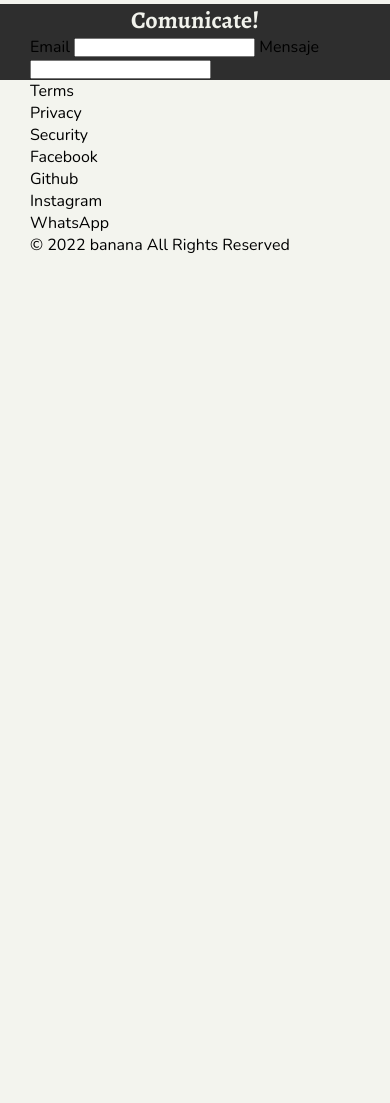
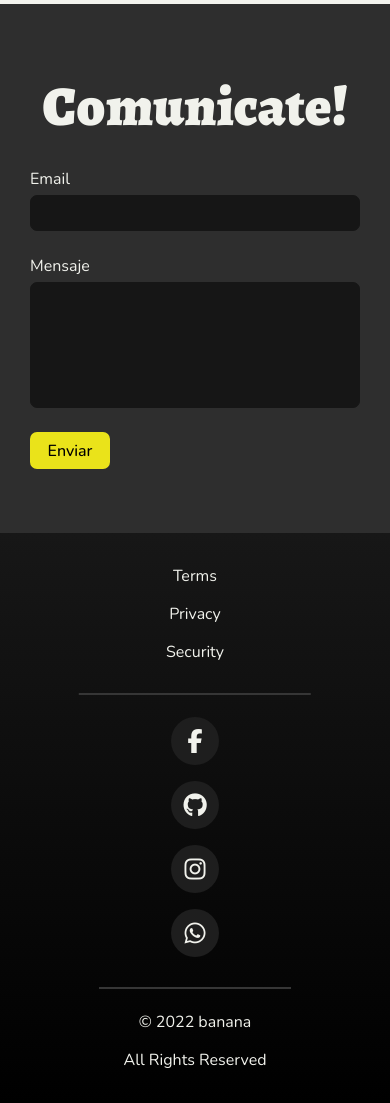
Before and after one commit to aladdinjoy233/Pagina-Final, a plain HTML site: page index.html in a window 390 px wide. Shown: the part 3239-4342 px from the top of the page. Before the commit the page ends 3495 px from the top, so only its background shows below. Drawn offline with nearby package versions, Linux system fonts and the light colour scheme.

Commit message:
Add contact form and and footer section.
Add last two sections and improve the responsiveness of some other parts.

```diff
--- a/assets/css/style.css
+++ b/assets/css/style.css
@@ -62,7 +62,9 @@
   background: #555;
 }
 
-*, *::before, *::after {
+*,
+*::before,
+*::after {
   margin: 0;
   padding: 0;
   box-sizing: border-box;
@@ -74,7 +76,8 @@ body {
   overflow-x: hidden;
 }
 
-h1, h2 {
+h1,
+h2 {
   font-family: var(--ff-serif);
 }
 
@@ -101,7 +104,7 @@ a {
 }
 
 /* Helper Classes */
-.container{
+.container {
   max-width: 72.5rem;
   margin-left: auto;
   margin-right: auto;
@@ -188,7 +191,7 @@ nav {
   align-items: center;
   justify-content: center;
   /* background-color: var(--c-text-white); */
-  background-color: rgba(255,255,255,0.75);
+  background-color: rgba(255, 255, 255, 0.75);
   backdrop-filter: blur(1rem);
   gap: 5rem;
   clip-path: circle(0% at 91.5% 7.5%);
@@ -327,7 +330,7 @@ main .laptop-img {
 }
 
 main .laptop-img img {
-  filter: drop-shadow(8px 11px 15px rgba(0,0,0,0.25));
+  filter: drop-shadow(8px 11px 15px rgba(0, 0, 0, 0.25));
 }
 
 main .laptop-img::before {
@@ -350,14 +353,14 @@ main .desc {
   margin-bottom: 4rem;
 }
 
-main .desc h2{
+main .desc h2 {
   font-weight: var(--fw-bold);
   font-size: 1.5rem;
   margin-bottom: -2rem;
   line-height: initial;
 }
 
-main .desc h1{
+main .desc h1 {
   font-size: 5rem;
   color: var(--c-yellow);
 }
@@ -388,7 +391,7 @@ main .desc .btn-group .outline-btn {
 .fridge-section .fridge-img img,
 .phone-section .phone-img img,
 .game-section .game-img img {
-  filter: drop-shadow(-6px 29px 35px rgba(0,0,0,0.25));
+  filter: drop-shadow(-6px 29px 35px rgba(0, 0, 0, 0.25));
 }
 
 .fridge-section {
@@ -485,11 +488,142 @@ main .desc .btn-group .outline-btn {
   background-color: #2E2E2E;
 }
 
+.contact-section .container {
+  display: flex;
+  flex-direction: column;
+  align-items: center;
+
+  padding-top: 4rem;
+  padding-bottom: 4rem;
+}
+
 .contact-section h2 {
   color: var(--c-text-light);
   text-align: center;
+  font-size: 3.5rem;
+  font-weight: var(--fw-black);
+  margin-bottom: 1.5rem;
 }
 
+.contact-section form {
+  width: 100%;
+  max-width: 25rem;
+  display: flex;
+  flex-direction: column;
+  align-items: flex-start;
+}
+
+.contact-section form label {
+  color: var(--c-text-light);
+  margin-bottom: 5px;
+}
+
+.contact-section form #email {
+  margin-bottom: 1.5rem;
+}
+
+.contact-section form input,
+.contact-section form textarea {
+  width: 100%;
+  border: none;
+  outline: none;
+  background-color: #161616;
+  border: 1px solid #161616;
+  color: var(--c-text-light);
+  padding: .5rem;
+  border-radius: 7px;
+  font-family: var(--ff-sans);
+}
+
+.contact-section form input:focus-within,
+.contact-section form textarea:focus-within {
+  border: 1px solid var(--c-yellow);
+}
+
+.contact-section .filled-btn {
+  background-color: var(--c-yellow);
+  color: #000;
+  width: 5rem;
+  padding: .35rem .75rem;
+  font-size: 1rem;
+  font-weight: var(--fw-medium);
+  margin-top: 1.5rem;
+  cursor: pointer;
+  border: 2px solid var(--c-yellow);
+}
+
+.contact-section .filled-btn:hover {
+  background-color: transparent;
+  color: var(--c-text-light);
+}
+
+/* ========== Footer Section ========== */
+footer {
+  background-image: linear-gradient(to bottom, #171717, var(--c-gradient-right));
+}
+
+footer,
+footer .container a {
+  color: var(--c-text-light);
+  transition: 150ms ease;
+}
+
+footer .container {
+  display: flex;
+  flex-direction: column;
+  align-items: center;
+  padding-top: 2rem;
+  padding-bottom: 2rem;
+}
+
+footer .container ul {
+  display: flex;
+  flex-direction: column;
+  align-items: center;
+
+  position: relative;
+
+  margin-bottom: 3.375rem;
+  gap: 1rem;
+}
+
+footer .container ul::after {
+  content: "";
+  position: absolute;
+  bottom: -2rem;
+  left: 50%;
+  transform: translateX(-50%);
+  width: 400%;
+  height: 2px;
+  background-color: #363636;
+}
+
+footer .rights-group {
+  display: flex;
+  flex-direction: column;
+  align-items: center;
+  gap: 1rem;
+}
+
+footer .footer-other-links a:hover {
+  color: var(--c-yellow);
+}
+
+footer .footer-social-links a {
+  display: flex;
+  align-items: center;
+  justify-content: center;
+  width: 2em;
+  height: 2em;
+  background-color: #1E1E1E;
+  border-radius: 50%;
+  font-size: 1.5rem;
+}
+
+footer .footer-social-links a:hover {
+  background-color: #383838;
+  color: var(--c-yellow);
+}
 
 /* ========== Media Queries ========== */
 /* == Small Laptop / Tablet == */
@@ -762,6 +896,7 @@ main .desc .btn-group .outline-btn {
     left: 16rem;
   }
 }
+
 /* X -Diagonal */
 @media (min-width: 162.5rem) {
   .page-content::before {
@@ -772,6 +907,7 @@ main .desc .btn-group .outline-btn {
 
 /* - Container */
 @media (min-width: 102.5rem) {
+
   /* Helper */
   .container {
     padding: 0;
@@ -779,6 +915,65 @@ main .desc .btn-group .outline-btn {
 }
 
 /* == Small Desktop == */
+/* - Footer */
+@media (min-width: 53.125rem) {
+  footer {
+    background-image: linear-gradient(to bottom right, #171717, var(--c-gradient-right));
+  }
+
+  footer .container {
+    display: grid;
+    justify-content: space-between;
+    grid-template-areas: "terms rights social";
+  }
+
+  footer .container ul {
+    margin-bottom: initial;
+    flex-direction: row;
+  }
+
+  footer .container ul::after {
+    display: none;
+  }
+
+  footer .footer-other-links {
+    grid-area: terms;
+  }
+
+  footer .rights-group {
+    grid-area: rights;
+    flex-direction: row;
+  }
+
+  footer .footer-social-links {
+    grid-area: social;
+  }
+
+  footer .footer-social-links a {
+    font-size: 1rem;
+  }
+
+  footer .footer-social-links a:hover {
+    transform: translateY(-5px);
+  }
+
+  footer .rights-group p:first-child {
+    /* background-color: red; */
+    position: relative;
+  }
+
+  footer .rights-group p:first-child::after {
+    content: "";
+    position: absolute;
+    top: 0;
+    right: -.55rem;
+    width: 2px;
+    height: 100%;
+    background-color: var(--c-text-light);
+    opacity: .50;
+  }
+}
+
 /* - Main Section */
 @media (min-width: 75rem) {
   header {
@@ -802,8 +997,10 @@ main .desc .btn-group .outline-btn {
   }
 }
 
+
 /* == Smaller - Mobile == */
 @media (max-width: 28.125rem) {
+
   .fridge-section .desc h2,
   .phone-section .desc h2,
   .game-section .desc h2,
@@ -816,3 +1013,21 @@ main .desc .btn-group .outline-btn {
     overflow-x: hidden;
   }
 }
+
+@media (max-width: 20rem) {
+
+  .game-section .game-img {
+    width: 15rem;
+    margin-top: -5rem;
+  }
+
+  .contact-section h2 {
+    font-size: 2.5rem;
+  }
+}
+
+@media (max-width: 17rem) {
+  main .desc .btn-group {
+    flex-direction: column;
+  }
+}
--- a/index.html
+++ b/index.html
@@ -6,6 +6,7 @@
   <meta http-equiv="X-UA-Compatible" content="IE=edge">
   <meta name="viewport" content="width=device-width, initial-scale=1.0">
   <link rel="shortcut icon" href="assets/img/favicon.svg">
+  <script src="https://kit.fontawesome.com/a3f5a4bde6.js" crossorigin="anonymous"></script>
   <link rel="stylesheet" href="assets/css/style.css">
   <script src="assets/js/script.js" defer></script>
   <title>banana.</title>
@@ -106,32 +107,39 @@
   </div>
 
   <!-- Contact form -->
-  <section class="contact-section container">
+  <section class="contact-section">
+    <div class="container">
       <h2>Comunicate!</h2>
       <form>
         <label for="email">Email</label>
         <input type="email" id="email" name="email">
         <label for="message">Mensaje</label>
-      <input type="text" id="message" name="message">
+        <textarea type="text" id="message" name="message" rows="6" style="resize: none;"></textarea>
+        <input type="submit" value="Enviar" class="filled-btn">
       </form>
+    </div>
   </section>
 
   <!-- Footer -->
-  <footer class="container">
-    <ul>
+  <footer>
+    <div class="container">
+      <ul class="footer-other-links">
         <li><a href="#">Terms</a></li>
         <li><a href="#">Privacy</a></li>
         <li><a href="#">Security</a></li>
       </ul>
-
-    <ul>
-      <li><a href="#">Facebook</a></li>
-      <li><a href="#">Github</a></li>
-      <li><a href="#">Instagram</a></li>
-      <li><a href="#">WhatsApp</a></li>
+      <ul class="footer-social-links">
+        <li><a href="https://www.facebook.com/" target="_blank"><i class="fa-brands fa-facebook-f"></i></a></li>
+        <li><a href="https://github.com/aladdinjoy233/Pagina-Final" target="_blank"><i
+              class="fa-brands fa-github"></i></a></li>
+        <li><a href="https://www.instagram.com/" target="_blank"><i class="fa-brands fa-instagram"></i></a></li>
+        <li><a href="https://www.whatsapp.com/" target="_blank"><i class="fa-brands fa-whatsapp"></i></a></li>
       </ul>
-
-    <p>© 2022 banana All Rights Reserved</p>
+      <div class="rights-group">
+        <p>© 2022 banana</p>
+        <p>All Rights Reserved</p>
+      </div>
+    </div>
   </footer>
 
 </body>
```
Lines whose indentation alone changed are shown as unchanged.
